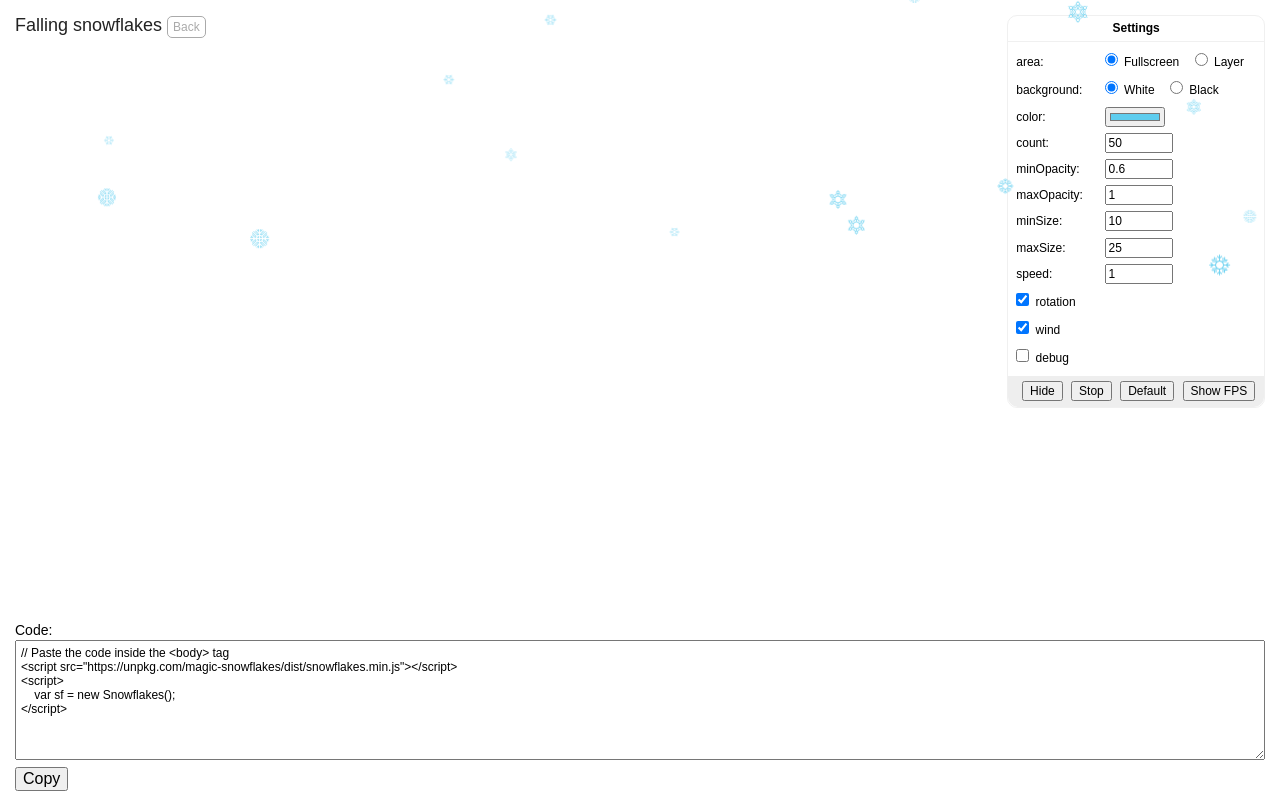
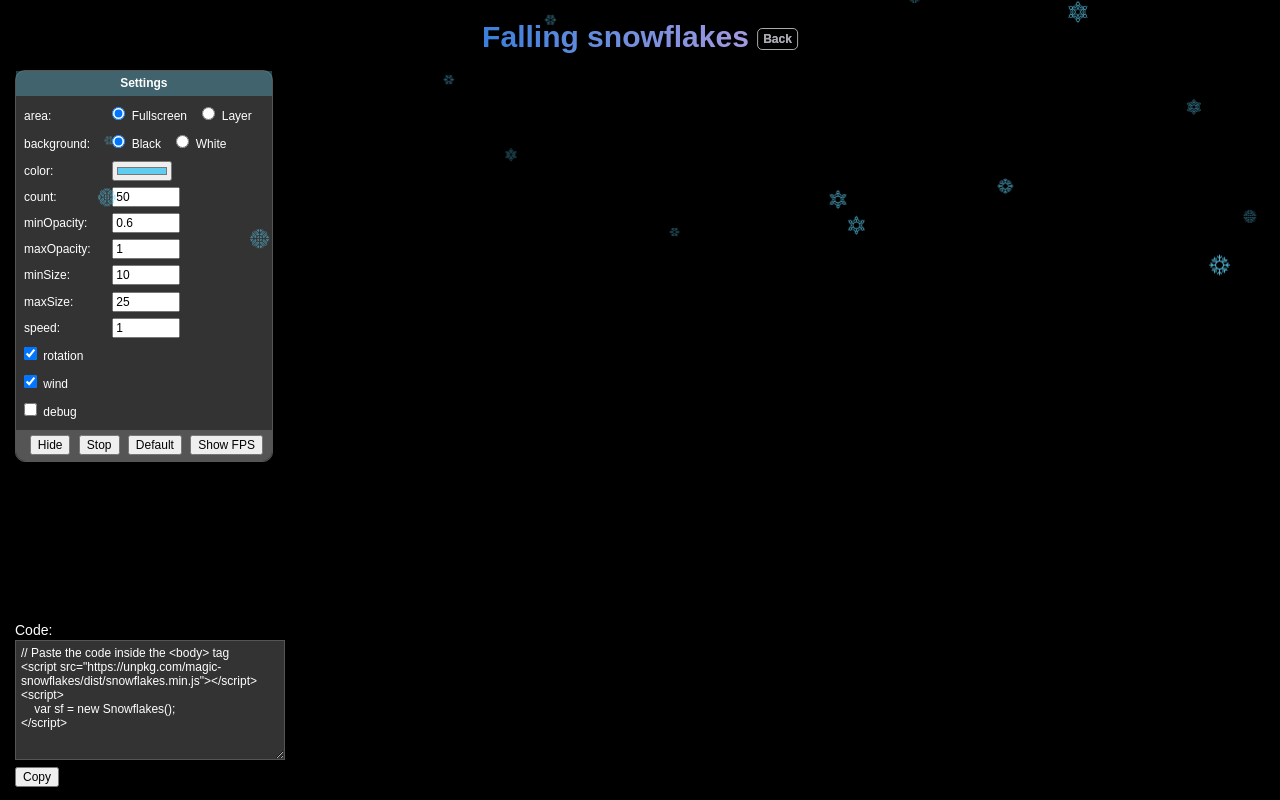
Before and after one commit to hcodes/snowflakes, a website: page examples/constructor/index.html in a window 1280 px wide. Drawn offline with Linux system fonts and the light colour scheme.

Commit message:
Update CSS for constructor

```diff
--- a/examples/constructor/index.html
+++ b/examples/constructor/index.html
@@ -14,7 +14,7 @@
 
     <div class="code">
         <div class="code__label">Code:</div>
-        <textarea class="code__textarea"></textarea>
+        <textarea class="code__textarea"></textarea><br />
         <input class="code__copy" type="button" value="Copy" />
     </div>
 
@@ -31,8 +31,8 @@
 
                 <div class="form__group">
                     <label class="form__label">background:</label>
-                    <label class="form__label_radio"><input class="form__background-color" name="bg" type="radio" value="white" checked /> White</label>
-                    <label class="form__label_radio"><input class="form__background-color" name="bg" type="radio" value="black" /> Black</label>
+                    <label class="form__label_radio"><input class="form__background-color" name="bg" type="radio" value="black" checked /> Black</label>
+                    <label class="form__label_radio"><input class="form__background-color" name="bg" type="radio" value="white" /> White</label>
                 </div>
 
                 <div class="form__group">
--- a/examples/constructor/src/code.css
+++ b/examples/constructor/src/code.css
@@ -4,6 +4,7 @@
     right: 15px;
     bottom: 0;
     height: 180px;
+    backdrop-filter: blur(10px);
 }
 
 .code__label {
@@ -13,7 +14,6 @@
 
 .code__copy {
     margin-top: 4px;
-    font-size: 16px;
 }
 
 .code__textarea {
@@ -23,6 +23,7 @@
     height: 120px;
     font-size: 12px;
     padding: 5px;
+    max-width: 270px;
 }
 
 .code__copy,
@@ -31,8 +32,9 @@
 }
 
 .body_bg_black .code__textarea {
-    background: black;
+    background: #333;
     color: white;
+    border: 1px solid #555;
 }
 
 .body_bg_black .code__label {
--- a/examples/constructor/src/form.css
+++ b/examples/constructor/src/form.css
@@ -1,16 +1,22 @@
 .form__panel {
     position: absolute;
     z-index: 20;
-    right: 15px;
-    top: 15px;
-    background: rgba(255, 255, 255, .8);
+    left: 15px;
+    top: 70px;
+    background: white;
     border: 1px solid #f0f0f0;
     border-radius: 4px;
     line-height: 1.6;
     white-space: nowrap;
-
+    color: black;
     transition: .5s border-color ease;
     border-radius: 10px;
+}
+
+.body_bg_black .form__panel {
+    color: white;
+    background: #333;
+    border-color: #555;
 }
 
 .form__field {
@@ -43,11 +49,15 @@
     background-color: #f0f0f0;
 }
 
+.body_bg_black .form__group:hover {
+    background-color: #555;
+}
+
 .form__title {
     font-weight: bold;
     text-align: center;
     padding: 3px;
-    border-bottom: 1px solid #f0f0f0;
+    background: #5ECDEF50;
 }
 
 .form__body {
@@ -59,6 +69,10 @@
     text-align: center;
     background: #eee;
     border-radius: 0 0 10px 10px;
+}
+
+.body_bg_black .form__bottom {
+    background: #555;
 }
 
 .form__layer {
--- a/examples/constructor/src/form.ts
+++ b/examples/constructor/src/form.ts
@@ -71,6 +71,10 @@ export class Form {
         bindRadioClick(this.elems.backgroundColor, this.handleBackgroundColor);
 
         this.handleDefault();
+
+        setTimeout(() => {
+            document.body.classList.add('animation');
+        }, 10);
     }
 
     private updateSnowflakes() {
@@ -148,7 +152,7 @@ export class Form {
         setRadioValue(this.elems.area, 'fullscreen');
         this.handleArea();
 
-        setRadioValue(this.elems.backgroundColor, 'white');
+        setRadioValue(this.elems.backgroundColor, 'black');
         this.handleBackgroundColor();
 
         this.elems.debug.checked = false;
--- a/examples/constructor/src/index.css
+++ b/examples/constructor/src/index.css
@@ -2,7 +2,9 @@ html, body {
     padding: 0;
     margin: 0;
     border: 0;
+}
 
+body.animation {
     transition: .5s background-color ease;
 }
 
@@ -37,21 +39,24 @@ label {
     color: #aaa;
     font-size: 12px;
     border-radius: 5px;
+    vertical-align: middle;
 }
 
 .header {
-    font-size: 18px;
+    position: absolute;
+    left: 50%;
+    top: 20px;
+    font-size: 30px;
+    font-weight: bold;
     margin: 0;
     padding: 0;
-    position: absolute;
-    left: 15px;
-    top: 15px;
     color: #222;
-    font-weight: normal;
-}
-
-.body_bg_black .header {
-    color: #ddd;
+    background-color: white;
+    background-image: linear-gradient(to right, #3980DB, #B69EE2);
+    color: transparent;
+    background-clip: text;
+    transform: translateX(-50%);
+    white-space: nowrap;
 }
 
 .no-support {
```
Also changed, not shown: examples/constructor/dist/index.css, examples/constructor/dist/index.js.
